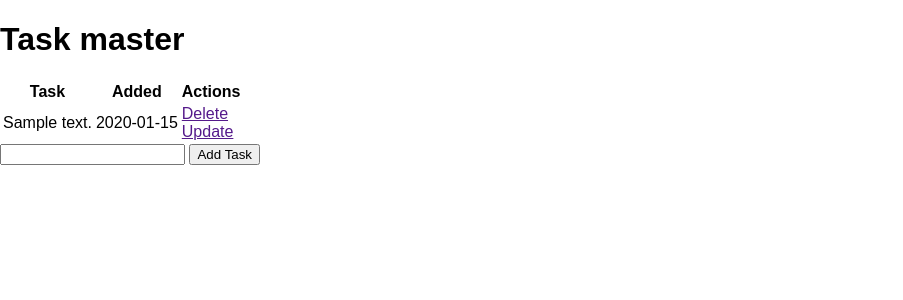
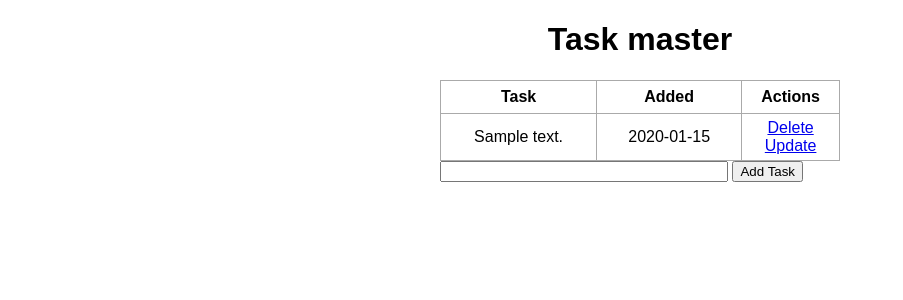
Before and after one commit to pomyslowynick/flask_app, a Flask app: page / in a window 1280 px wide. Shown: the top 300 px of the page, without its empty margins (0-903 px from the left). Run offline with Flask 2, Linux system fonts and the light colour scheme; tables that the repository leaves empty hold one stand-in row (values such as "Sample post").

Commit message:
Finished basic CRUD app

```diff
--- a/app.py
+++ b/app.py
@@ -32,5 +32,31 @@ def index():
         tasks = Todo.query.order_by(Todo.date_created).all()
         return render_template("index.html", tasks=tasks)
 
+@app.route('/delete/<int:id>')
+def delete(id):
+    task_to_delete = Todo.query.get_or_404(id)
+
+    try:
+        db.session.delete(task_to_delete)
+        db.session.commit()
+        return redirect('/')
+    except:
+        return "There was a problem deleting"
+
+
+@app.route('/update/<int:id>', methods=['GET', 'POST'])
+def update(id):
+    task = Todo.query.get_or_404(id)
+    if request.method == 'POST':
+        task.content = request.form['content']
+
+        try:
+            db.session.commit()
+            return redirect('/')
+        except:
+            return "There was an issue u[dating your task"
+    else:
+        return render_template('update.html', task=task)
+
 if __name__ == "__main__":
     app.run(debug=True)
--- a/static/css/main.css
+++ b/static/css/main.css
@@ -1,4 +1,35 @@
-body {
+body, html {
     margin: 0;
     font-family: sans-serif;
 }
+
+.content {
+    margin: 0 auto;
+    width: 400px;
+}
+
+table, td, th {
+    border: 1px solid #aaa;
+}
+
+table {
+    border-collapse: collapse;
+    width: 100%;
+}
+
+th {
+    height: 30px;
+}
+
+td {
+    text-align: center;
+    padding: 5px;
+}
+
+.form {
+    margin-top: 20px;
+}
+
+#content {
+    width: 70%;
+}
--- a/templates/index.html
+++ b/templates/index.html
@@ -4,9 +4,11 @@
 {% endblock %}
 
 {% block body %}
-<div class="content">
-    <h1>Task master</h1>
-
+<div class="content" >
+    <h1 style="text-align: center">Task master</h1>
+    {% if tasks|length < 1 %}
+    <h4 style="text-align: center">There are no tasks create one below.</h4>
+    {% else %}
     <table>
         <tr>
             <th>Task</th>
@@ -18,13 +20,14 @@
                 <td>{{ task.content }}</td>
                 <td>{{ task.date_created.date() }}</td>
                 <td>
-                    <a href="">Delete</a>
+                    <a href="/delete/{{task.id}}">Delete</a>
                     <br>
-                    <a href="">Update</a>
+                    <a href="/update/{{task.id}}">Update</a>
                 </td>
             </tr>
         {% endfor %}
     </table>
+    {% endif %}
 
     <form action="/" method="POST">
         <input type="text" name="content" id="content">
```
Also changed, not shown: templates/update.html (added, +15 -0 lines), test.db.
